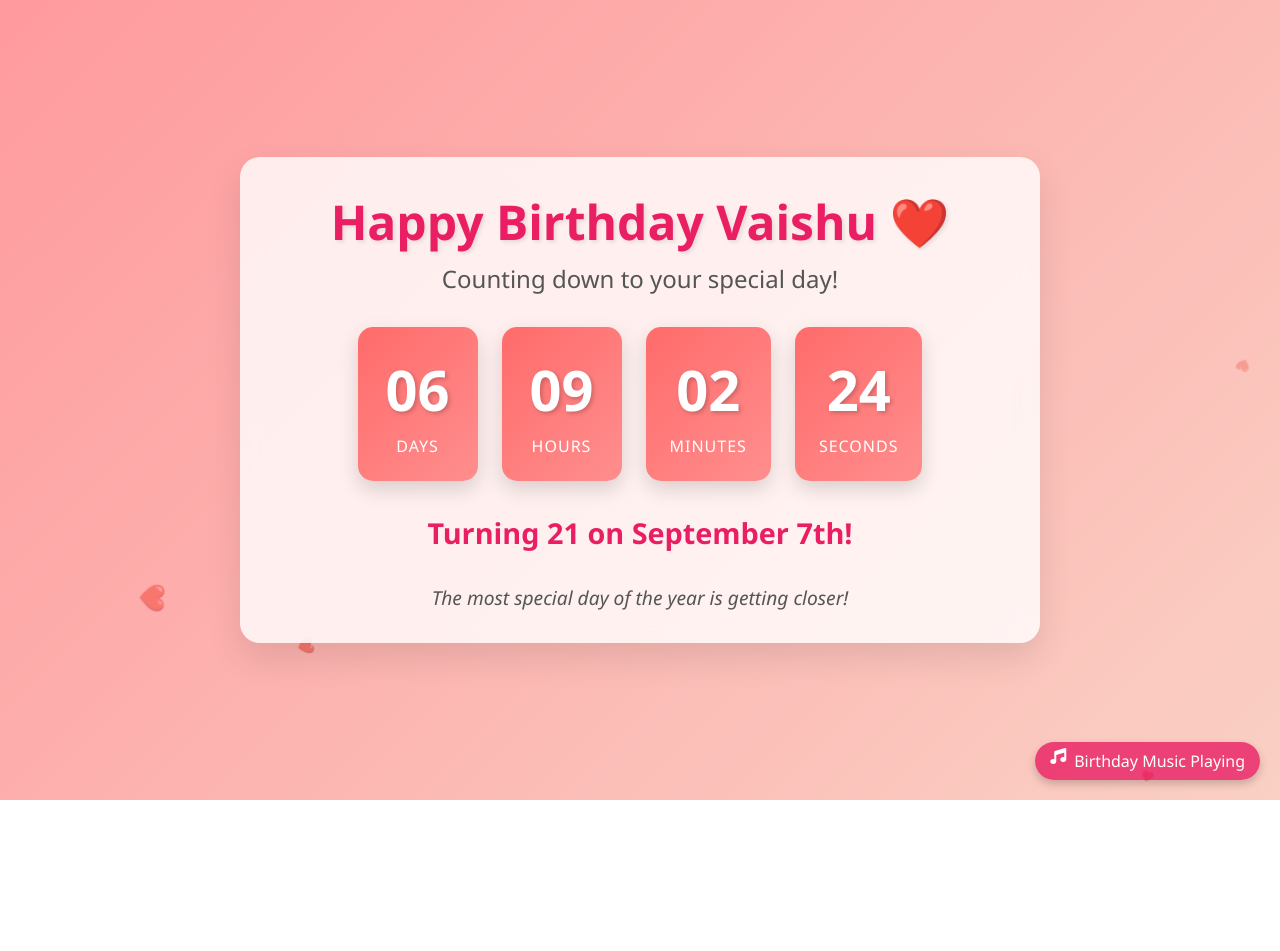
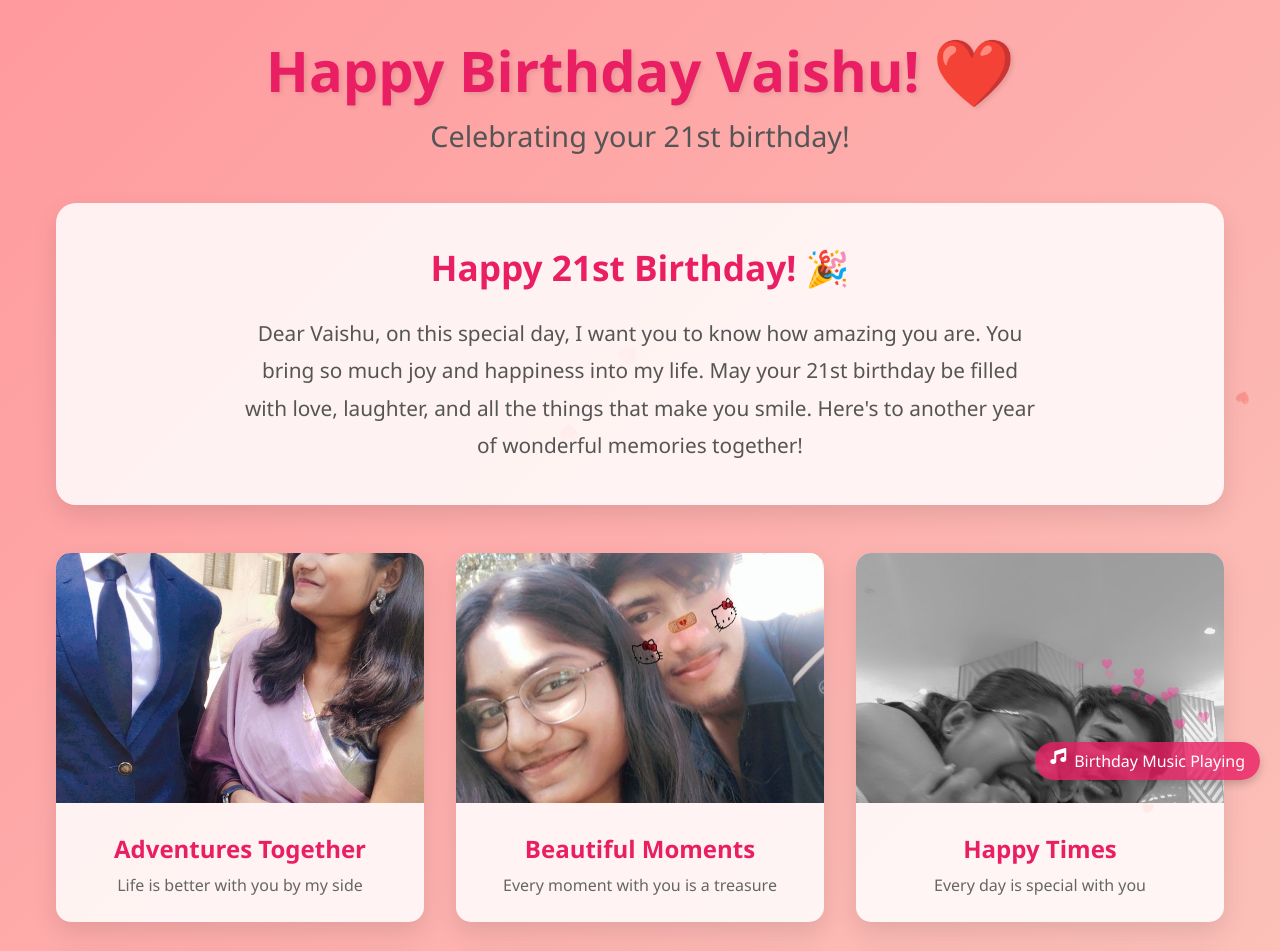
Before and after one commit to Arm1235/Vaishu_Bday, a plain HTML site: page index.html in a window 1280 px wide. Shown: the top 951 px of the page. Before the commit the page ends 800 px from the top, so only its background shows below. Drawn offline with Linux system fonts and the light colour scheme.

Commit message:
Update index.html

```diff
--- a/index.html
+++ b/index.html
@@ -3,7 +3,7 @@
 <head>
     <meta charset="UTF-8">
     <meta name="viewport" content="width=device-width, initial-scale=1.0">
-    <title>Happy Birthday Countdown</title>
+    <title>Happy Birthday Vaishu!</title>
     <link rel="stylesheet" href="https://cdnjs.cloudflare.com/ajax/libs/font-awesome/6.4.0/css/all.min.css">
     <style>
         * {
@@ -16,23 +16,19 @@
         body {
             background: linear-gradient(135deg, #ff9a9e 0%, #fad0c4 100%);
             min-height: 100vh;
-            display: flex;
-            flex-direction: column;
-            align-items: center;
-            justify-content: center;
             color: #333;
-            overflow: hidden;
+            padding: 2rem 0;
         }
 
         .container {
+            max-width: 1200px;
+            margin: 0 auto;
+            padding: 0 1rem;
+        }
+
+        header {
             text-align: center;
-            padding: 2rem;
-            background-color: rgba(255, 255, 255, 0.8);
-            border-radius: 20px;
-            box-shadow: 0 15px 35px rgba(0, 0, 0, 0.1);
-            max-width: 800px;
-            width: 90%;
-            backdrop-filter: blur(10px);
+            margin-bottom: 3rem;
             animation: fadeIn 1.5s ease-in-out;
         }
 
@@ -42,70 +38,161 @@
         }
 
         h1 {
-            font-size: 3rem;
+            font-size: 3.5rem;
             margin-bottom: 0.5rem;
             color: #e91e63;
             text-shadow: 2px 2px 4px rgba(0, 0, 0, 0.1);
         }
 
         .subtitle {
-            font-size: 1.5rem;
-            margin-bottom: 2rem;
+            font-size: 1.8rem;
             color: #555;
         }
 
-        .countdown {
-            display: flex;
-            justify-content: center;
-            flex-wrap: wrap;
-            gap: 1.5rem;
-            margin: 2rem 0;
+        .birthday-message {
+            background-color: rgba(255, 255, 255, 0.85);
+            border-radius: 20px;
+            padding: 2.5rem;
+            text-align: center;
+            margin-bottom: 3rem;
+            box-shadow: 0 10px 25px rgba(0, 0, 0, 0.1);
+            animation: fadeIn 1.5s ease-in-out;
+            animation-delay: 0.3s;
+            animation-fill-mode: both;
         }
 
-        .countdown-item {
-            background: linear-gradient(135deg, #ff6b6b, #ff8e8e);
-            border-radius: 15px;
-            padding: 1.5rem;
-            min-width: 120px;
-            box-shadow: 0 8px 20px rgba(0, 0, 0, 0.15);
-            transition: transform 0.3s ease;
+        .birthday-message h2 {
+            font-size: 2.2rem;
+            margin-bottom: 1.5rem;
+            color: #e91e63;
         }
 
-        .countdown-item:hover {
-            transform: translateY(-10px);
+        .birthday-message p {
+            font-size: 1.3rem;
+            color: #555;
+            line-height: 1.8;
+            max-width: 800px;
+            margin: 0 auto;
         }
 
-        .countdown-value {
-            font-size: 3.5rem;
-            font-weight: bold;
-            color: white;
-            text-shadow: 2px 2px 4px rgba(0, 0, 0, 0.2);
+        .gallery {
+            display: grid;
+            grid-template-columns: repeat(auto-fill, minmax(300px, 1fr));
+            gap: 2rem;
+            margin-bottom: 3rem;
         }
 
-        .countdown-label {
-            font-size: 1rem;
-            color: #fff;
-            margin-top: 0.5rem;
-            text-transform: uppercase;
-            letter-spacing: 1px;
+        .gallery-item {
+            background-color: rgba(255, 255, 255, 0.85);
+            border-radius: 15px;
+            overflow: hidden;
+            box-shadow: 0 10px 25px rgba(0, 0, 0, 0.1);
+            transition: all 0.3s ease;
+            animation: fadeIn 1.5s ease-in-out;
+            animation-fill-mode: both;
         }
 
-        .message {
-            font-size: 1.2rem;
-            margin-top: 2rem;
-            color: #555;
-            font-style: italic;
+        .gallery-item:nth-child(1) { animation-delay: 0.5s; }
+        .gallery-item:nth-child(2) { animation-delay: 0.7s; }
+        .gallery-item:nth-child(3) { animation-delay: 0.9s; }
+        .gallery-item:nth-child(4) { animation-delay: 1.1s; }
+        .gallery-item:nth-child(5) { animation-delay: 1.3s; }
+        .gallery-item:nth-child(6) { animation-delay: 1.5s; }
+
+        .gallery-item:hover {
+            transform: translateY(-10px);
+            box-shadow: 0 15px 35px rgba(0, 0, 0, 0.15);
+        }
+
+        .gallery-img {
+            width: 100%;
+            height: 250px;
+            object-fit: cover;
+            transition: transform 0.5s ease;
+        }
+
+        .gallery-item:hover .gallery-img {
+            transform: scale(1.05);
+        }
+
+        .gallery-caption {
+            padding: 1.5rem;
+            text-align: center;
+        }
+
+        .gallery-caption h3 {
+            font-size: 1.5rem;
+            margin-bottom: 0.5rem;
+            color: #e91e63;
+        }
+
+        .gallery-caption p {
+            color: #666;
+            line-height: 1.6;
         }
 
         .heart {
             color: #e91e63;
             animation: pulse 1.5s infinite;
+            display: inline-block;
+            margin: 0 5px;
         }
 
         @keyframes pulse {
             0% { transform: scale(1); }
             50% { transform: scale(1.2); }
             100% { transform: scale(1); }
+        }
+
+        .wishes-section {
+            background-color: rgba(255, 255, 255, 0.85);
+            border-radius: 20px;
+            padding: 2.5rem;
+            margin-bottom: 3rem;
+            box-shadow: 0 10px 25px rgba(0, 0, 0, 0.1);
+            animation: fadeIn 1.5s ease-in-out;
+            animation-delay: 1.7s;
+            animation-fill-mode: both;
+        }
+
+        .wishes-section h2 {
+            font-size: 2.2rem;
+            margin-bottom: 1.5rem;
+            color: #e91e63;
+            text-align: center;
+        }
+
+        .wishes-container {
+            display: flex;
+            flex-wrap: wrap;
+            justify-content: center;
+            gap: 2rem;
+        }
+
+        .wish-card {
+            background: linear-gradient(135deg, #ff9a9e 0%, #fad0c4 100%);
+            border-radius: 15px;
+            padding: 1.5rem;
+            width: 300px;
+            box-shadow: 0 5px 15px rgba(0, 0, 0, 0.1);
+            transition: transform 0.3s ease;
+        }
+
+        .wish-card:hover {
+            transform: translateY(-5px);
+        }
+
+        .wish-card p {
+            color: #333;
+            font-size: 1.1rem;
+            line-height: 1.6;
+            margin-bottom: 1rem;
+        }
+
+        .wish-card .from {
+            text-align: right;
+            font-weight: bold;
+            color: #e91e63;
         }
 
         .floating-hearts {
@@ -132,13 +219,6 @@
                 transform: translateY(-100vh) rotate(360deg);
                 opacity: 0;
             }
-        }
-
-        .age {
-            font-size: 1.8rem;
-            margin-top: 1.5rem;
-            color: #e91e63;
-            font-weight: bold;
         }
 
         .music-indicator {
@@ -168,11 +248,25 @@
             50% { transform: translateY(-5px); }
         }
 
+        .footer {
+            text-align: center;
+            margin-top: 3rem;
+            padding: 1.5rem;
+            color: #555;
+            font-size: 1.1rem;
+            animation: fadeIn 1.5s ease-in-out;
+            animation-delay: 1.9s;
+            animation-fill-mode: both;
+        }
+
         @media (max-width: 768px) {
-            h1 { font-size: 2.5rem; }
-            .subtitle { font-size: 1.2rem; }
-            .countdown-item { min-width: 100px; padding: 1rem; }
-            .countdown-value { font-size: 2.8rem; }
+            h1 { font-size: 2.8rem; }
+            .subtitle { font-size: 1.5rem; }
+            .birthday-message h2 { font-size: 1.8rem; }
+            .birthday-message p { font-size: 1.1rem; }
+            .gallery { grid-template-columns: repeat(auto-fill, minmax(250px, 1fr)); }
+            .wishes-section h2 { font-size: 1.8rem; }
+            .wish-card { width: 100%; max-width: 300px; }
             .music-indicator { bottom: 10px; right: 10px; }
         }
     </style>
@@ -181,32 +275,88 @@
     <div class="floating-hearts" id="hearts-container"></div>
 
     <div class="container">
-        <h1>Happy Birthday Vaishu&nbsp;<span class="heart">❤️</span></h1>
-        <div class="subtitle">Counting down to your special day!</div>
+        <header>
+            <h1>Happy Birthday Vaishu! <span class="heart">❤️</span></h1>
+            <div class="subtitle">Celebrating your 21st birthday!</div>
+        </header>
 
-        <div class="countdown" id="countdown">
-            <div class="countdown-item">
-                <div class="countdown-value" id="days">00</div>
-                <div class="countdown-label">Days</div>
+        <div class="birthday-message">
+            <h2>Happy 21st Birthday! 🎉</h2>
+            <p>Dear Vaishu, on this special day, I want you to know how amazing you are. You bring so much joy and happiness into my life. May your 21st birthday be filled with love, laughter, and all the things that make you smile. Here's to another year of wonderful memories together!</p>
+        </div>
+
+        <div class="gallery">
+            <div class="gallery-item">
+                <img src="pic1.jpg" alt="Adventures Together" class="gallery-img">
+                <div class="gallery-caption">
+                    <h3>Adventures Together</h3>
+                    <p>Life is better with you by my side</p>
+                </div>
             </div>
-            <div class="countdown-item">
-                <div class="countdown-value" id="hours">00</div>
-                <div class="countdown-label">Hours</div>
+
+            <div class="gallery-item">
+                <img src="pic2.jpg" alt="Beautiful Moments" class="gallery-img">
+                <div class="gallery-caption">
+                    <h3>Beautiful Moments</h3>
+                    <p>Every moment with you is a treasure</p>
+                </div>
             </div>
-            <div class="countdown-item">
-                <div class="countdown-value" id="minutes">00</div>
-                <div class="countdown-label">Minutes</div>
+
+            <div class="gallery-item">
+                <img src="pic3.jpg" alt="Happy Times" class="gallery-img">
+                <div class="gallery-caption">
+                    <h3>Happy Times</h3>
+                    <p>Every day is special with you</p>
+                </div>
             </div>
-            <div class="countdown-item">
-                <div class="countdown-value" id="seconds">00</div>
-                <div class="countdown-label">Seconds</div>
+
+            <div class="gallery-item">
+                <img src="pic4.jpg" alt="Our Journey" class="gallery-img">
+                <div class="gallery-caption">
+                    <h3>Our Journey</h3>
+                    <p>So many more adventures to come</p>
+                </div>
+            </div>
+
+            <div class="gallery-item">
+                <img src="pic5.jpg" alt="Smiles & Laughter" class="gallery-img">
+                <div class="gallery-caption">
+                    <h3>Smiles & Laughter</h3>
+                    <p>Your smile lights up my world</p>
+                </div>
+            </div>
+
+            <div class="gallery-item">
+                <img src="pic6.jpg" alt="Special Times" class="gallery-img">
+                <div class="gallery-caption">
+                    <h3>Special Times</h3>
+                    <p>Creating memories that last forever</p>
+                </div>
             </div>
         </div>
 
-        <div class="age">Turning <span id="age">20</span> on September 7th!</div>
+        <div class="wishes-section">
+            <h2>Birthday Wishes</h2>
+            <div class="wishes-container">
+                <div class="wish-card">
+                    <p>Happy 21st birthday to the most amazing person I know! May all your dreams come true today and always.</p>
+                    <div class="from">- With Love</div>
+                </div>
 
-        <div class="message">
-            The most special day of the year is getting closer!
+                <div class="wish-card">
+                    <p>Wishing you a day filled with happiness and a year filled with joy. Happy 21st birthday!</p>
+                    <div class="from">- Your Secret Admirer</div>
+                </div>
+
+                <div class="wish-card">
+                    <p>May your 21st birthday be as special as you are. Here's to another year of being awesome!</p>
+                    <div class="from">- Your Friend</div>
+                </div>
+            </div>
+        </div>
+
+        <div class="footer">
+            Made with <span class="heart">❤️</span> for Vaishu on her special day
         </div>
     </div>
 
@@ -216,13 +366,11 @@
         <span>Birthday Music Playing</span>
     </div>
 
-    <!-- Audio Element with Local File -->
+    <!-- Audio Element -->
     <audio id="birthdayMusic" autoplay loop>
-        <!-- Replace "birthday-song.mp3" with your actual filename -->
         <source src="birthday-song.mp3" type="audio/mpeg">
         Your browser does not support the audio element.
     </audio>
-
     <script>
         // Create floating hearts
         function createHeart() {
@@ -291,52 +439,6 @@
                 });
             }
         });
-
-        // Countdown functionality
-        function updateCountdown() {
-            const now = new Date();
-            const currentYear = now.getFullYear();
-
-            // Set target date to September 7th at 00:00:00
-            let targetDate = new Date(currentYear, 8, 7); // Month is 0-indexed (8 = September)
-
-            // If the date has passed this year, set to next year
-            if (now > targetDate) {
-                targetDate = new Date(currentYear + 1, 8, 7);
-            }
-
-            // Calculate difference
-            const diff = targetDate - now;
-
-            // If countdown is complete
-            if (diff <= 0) {
-                document.getElementById('countdown').innerHTML = '<div class="countdown-item"><div class="countdown-value">00</div><div class="countdown-label">Days</div></div><div class="countdown-item"><div class="countdown-value">00</div><div class="countdown-label">Hours</div></div><div class="countdown-item"><div class="countdown-value">00</div><div class="countdown-label">Minutes</div></div><div class="countdown-item"><div class="countdown-value">00</div><div class="countdown-label">Seconds</div></div>';
-                document.querySelector('.message').innerHTML = "It's your special day! <a href='gallery.html' style='color: #e91e63; font-weight: bold; text-decoration: none;'>Click here to see your surprise!</a>";
-                return;
-            }
-
-            // Calculate time units
-            const days = Math.floor(diff / (1000 * 60 * 60 * 24));
-            const hours = Math.floor((diff % (1000 * 60 * 60 * 24)) / (1000 * 60 * 60));
-            const minutes = Math.floor((diff % (1000 * 60 * 60)) / (1000 * 60));
-            const seconds = Math.floor((diff % (1000 * 60)) / 1000);
-
-            // Update DOM
-            document.getElementById('days').textContent = days.toString().padStart(2, '0');
-            document.getElementById('hours').textContent = hours.toString().padStart(2, '0');
-            document.getElementById('minutes').textContent = minutes.toString().padStart(2, '0');
-            document.getElementById('seconds').textContent = seconds.toString().padStart(2, '0');
-
-            // Calculate age
-            const birthYear = 2004;
-            const age = targetDate.getFullYear() - birthYear;
-            document.getElementById('age').textContent = age;
-        }
-
-        // Initial call and set interval
-        updateCountdown();
-        setInterval(updateCountdown, 1000);
     </script>
-
 </body>
 </html>
```
